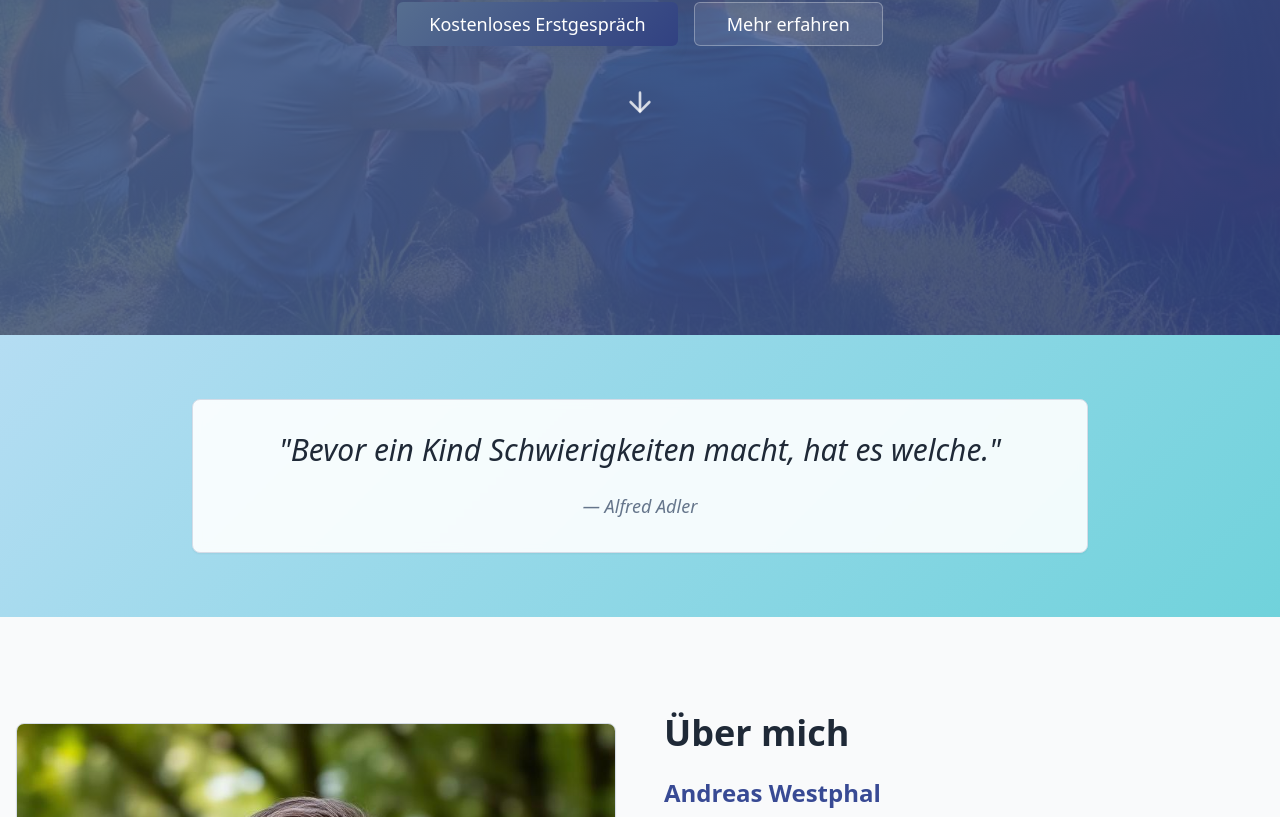
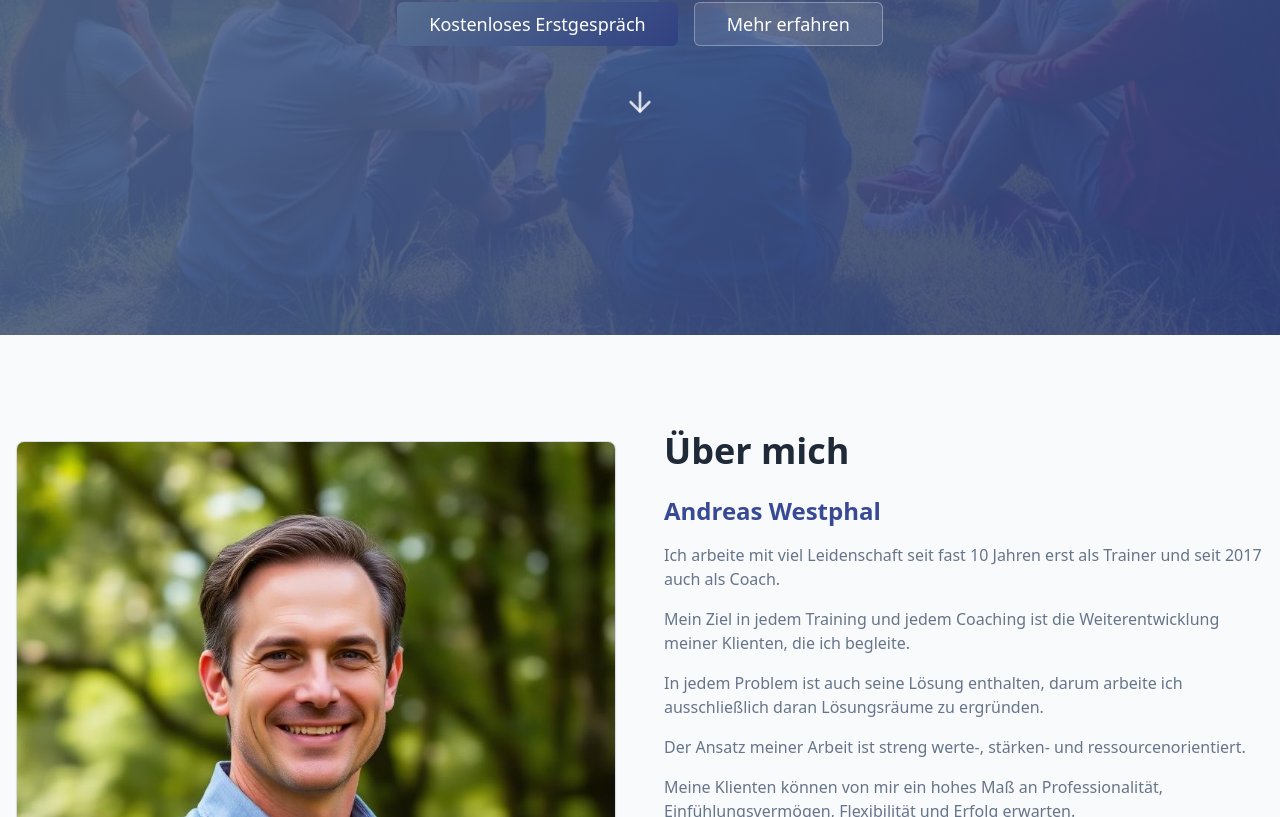
Before and after one commit to Arti-Ficial/potsdam-coach-landing, a React (Vite) app: page / in a window 1280 px wide. Shown: the part 465-1282 px from the top of the page. Built offline with nearby package versions, Linux system fonts and the light colour scheme.

Commit message:
Remove Einstein quote
Remove the quote by Albert Einstein from the page.

```diff
--- a/src/components/Quote.tsx
+++ /dev/null
@@ -1,20 +0,0 @@
-import { Card } from "@/components/ui/card";
-
-const Quote = () => {
-  return (
-    <section className="py-16 bg-gradient-secondary">
-      <div className="container mx-auto px-4">
-        <Card className="max-w-4xl mx-auto p-8 text-center shadow-large bg-white/90 backdrop-blur-sm">
-          <blockquote className="text-2xl md:text-3xl font-light text-primary italic leading-relaxed mb-6">
-            "Bevor ein Kind Schwierigkeiten macht, hat es welche."
-          </blockquote>
-          <cite className="text-lg text-muted-foreground">
-            — Alfred Adler
-          </cite>
-        </Card>
-      </div>
-    </section>
-  );
-};
-
-export default Quote;
--- a/src/pages/Index.tsx
+++ b/src/pages/Index.tsx
@@ -1,6 +1,6 @@
 import Header from "@/components/Header";
 import Hero from "@/components/Hero";
-import Quote from "@/components/Quote";
+
 
 import Possibilities from "@/components/Possibilities";
 import About from "@/components/About";
@@ -16,7 +16,6 @@ const Index = () => {
     <div className="min-h-screen">
       <Header />
       <Hero />
-      <Quote />
       <About />
       <Coaching />
       <Possibilities />
```
